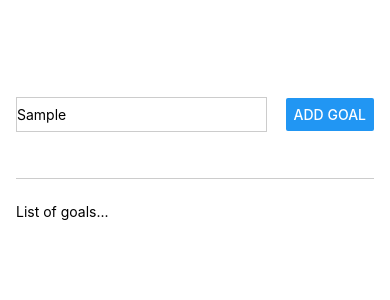
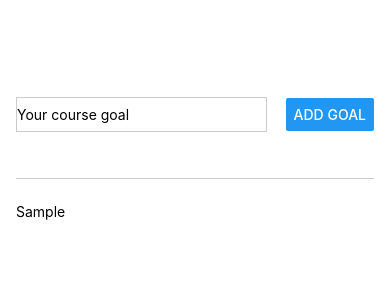
Before and after one commit to KovacFilip/react_native_course, a React Native app in the folder GoalsApp/: screen / in a window 390 px wide. Both pictures are taken after typing "Sample" into the empty fields and a click on the button "ADD GOAL". Shown: the top 300 px of the page. Built offline with nearby package versions, Linux system fonts and the light colour scheme.

Commit message:
I'm able to add goals

```diff
--- a/GoalsApp/App.js
+++ b/GoalsApp/App.js
@@ -1,17 +1,40 @@
+import { useState } from "react";
 import { Button, StyleSheet, Text, TextInput, View } from "react-native";
 
 export default function App() {
+    const [enteredGoalText, setEnteredGoalText] = useState("");
+    const [listOfGoals, setListOfGoals] = useState([]);
+
+    const goalInputHandler = (goal) => {
+        setEnteredGoalText(goal);
+    };
+
+    const addGoalHandler = () => {
+        setListOfGoals((prevState) => [...prevState, enteredGoalText]);
+        setEnteredGoalText("");
+    };
+
+    const goalsObjects = listOfGoals.map((goal, index) => (
+        <Text key={index}>{goal}</Text>
+    ));
+
     return (
         <View style={styles.appContainer}>
             <View style={styles.inputContainer}>
                 <TextInput
                     style={styles.textInput}
                     placeholder="Your course goal"
+                    onChangeText={(text) => goalInputHandler(text)}
+                    value={enteredGoalText}
                 />
-                <Button title="Add goal" />
+                <Button title="Add goal" onPress={addGoalHandler} />
             </View>
             <View style={styles.goalsContainer}>
-                <Text>List of goals...</Text>
+                {listOfGoals.length === 0 ? (
+                    <Text>List of goals...</Text>
+                ) : (
+                    goalsObjects
+                )}
             </View>
         </View>
     );
```
